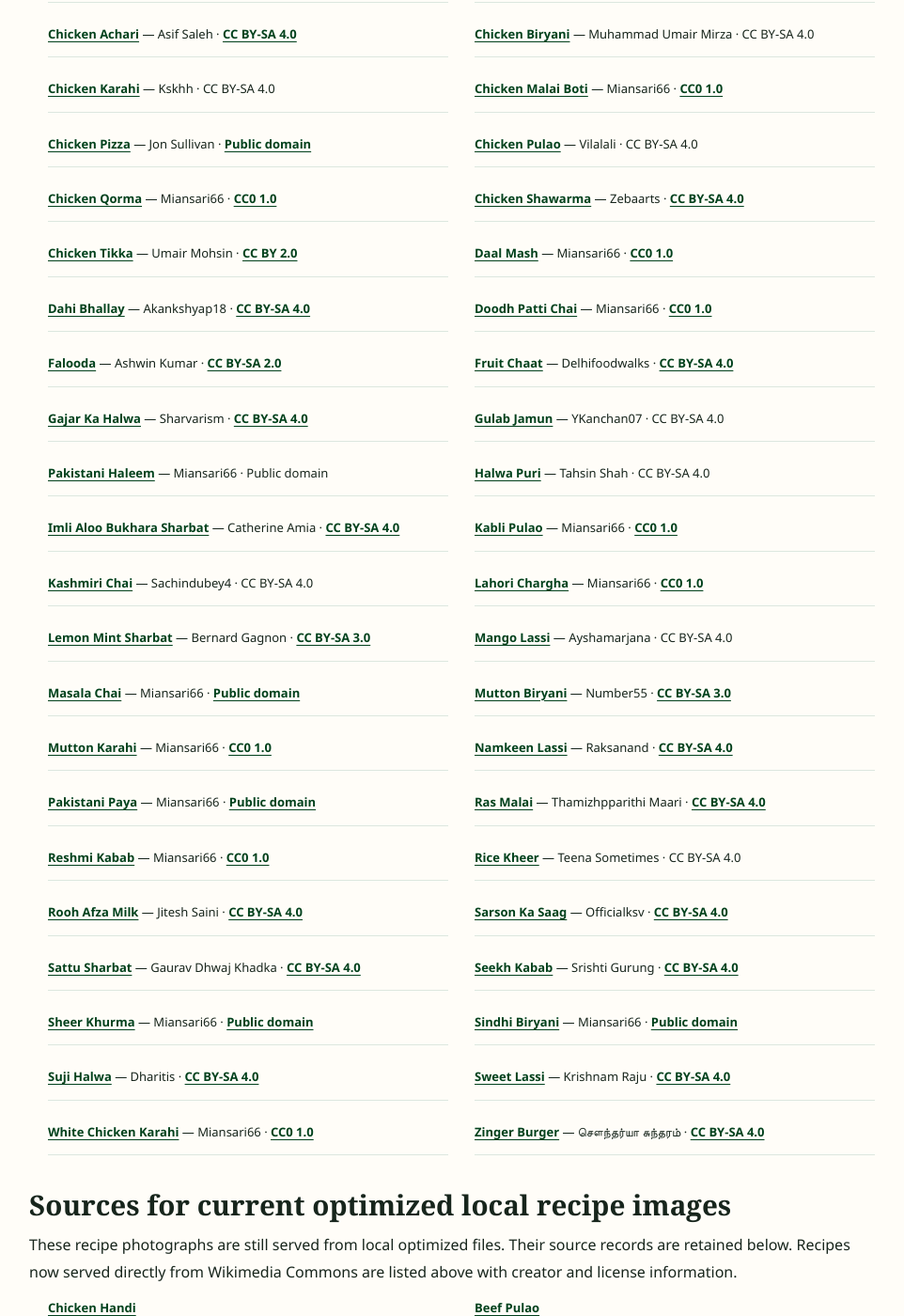
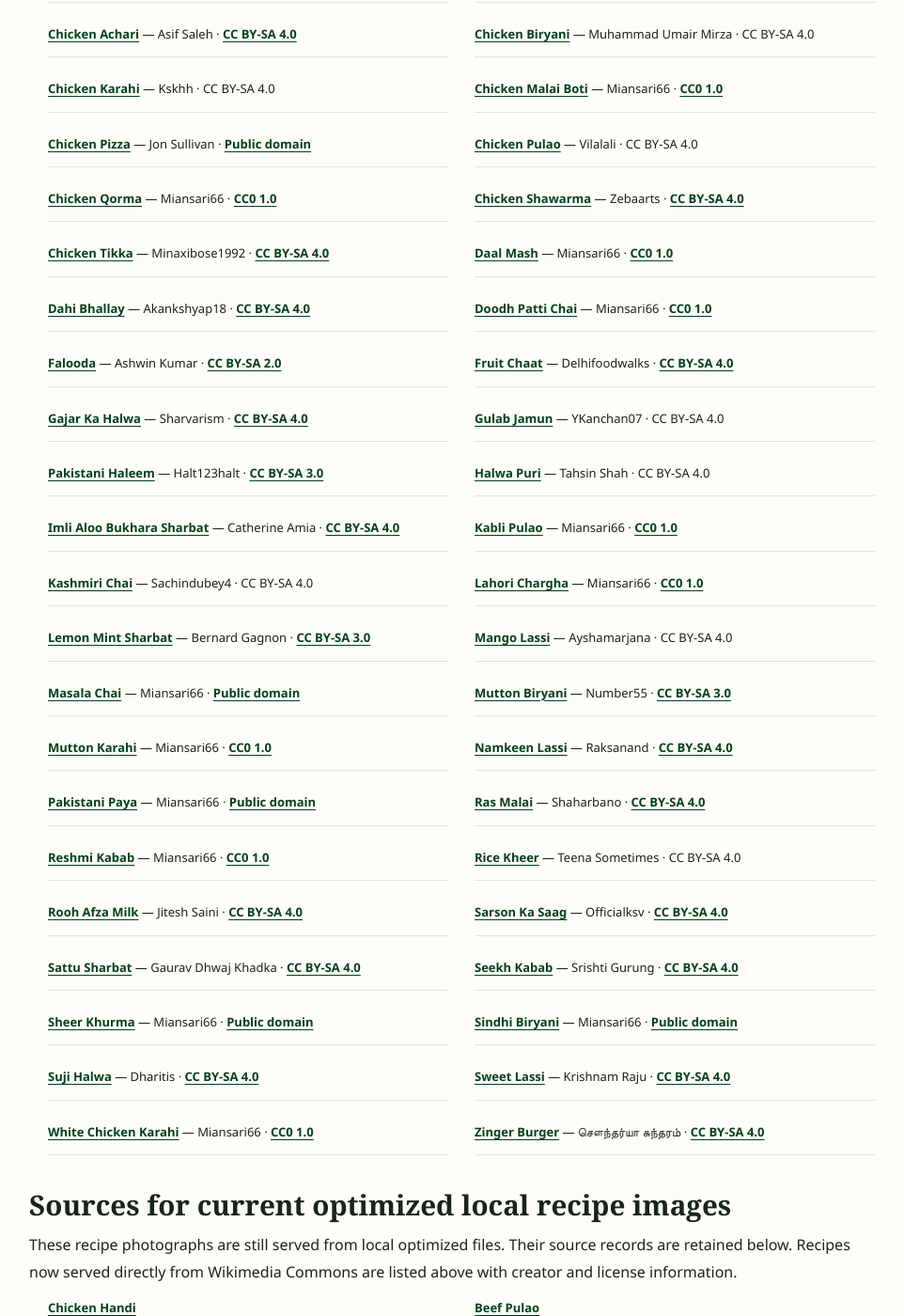
Before and after one commit to manazarali01-hub/pakistan-food, a Jekyll site: the page built from image-credits.html, in a window 1280 px wide and 1400 px high, scrolled down 936 px. Shown: the whole window at 94% size, without its empty margins (159-1121 px from the left). Built offline with Jekyll 4.4.1, drawn with Linux system fonts in a browser that asks for light colours.

Commit message:
Polish hero imagery for Haleem, Chicken Tikka and Ras Malai
* Improve Pakistani Haleem hero image and attribution

* Improve Chicken Tikka hero image and attribution

* Improve Ras Malai hero image and attribution

```diff
--- a/_data/recipes/haleem.json
+++ b/_data/recipes/haleem.json
@@ -4,7 +4,7 @@
   "category": "Beef",
   "time": "4 hrs",
   "serves": 8,
-  "image": "https://commons.wikimedia.org/wiki/Special:FilePath/Haleem.JPG?width=900",
+  "image": "https://commons.wikimedia.org/wiki/Special:FilePath/Pakistani_Haleem_served_with_garnish.jpg?width=1280",
   "description": "Slow-cooked Pakistani beef haleem with wheat, barley and mixed lentils blended into a thick, cohesive texture and finished with classic fresh garnishes.",
   "ingredients": [
     "750 g beef, boneless or shank pieces",
@@ -36,8 +36,8 @@
   "cook_time_iso": "PT3H30M",
   "total_time_iso": "PT4H",
   "date_modified": "2026-10-04",
-  "image_alt": "Pakistani beef haleem with smooth wheat and lentil texture, fried onions, ginger, coriander and lemon",
-  "image_caption": "Slow-cooked beef haleem blended until the grains, lentils and meat form a thick cohesive texture.",
+  "image_alt": "Pakistani haleem in a serving bowl with fried onions, lemon, ginger and fresh green garnish",
+  "image_caption": "Slow-cooked Pakistani haleem finished with classic fried onion, lemon, ginger and fresh herb garnishes.",
   "technique": "Haleem needs two textures at once: the grains and lentils must soften enough to blend into the base, while the beef should be tender enough to shred through it. Blend or mash in stages and adjust hot water gradually so the mixture stays thick but spoonable.",
   "doneness_cues": [
     "Wheat, barley and lentils should crush easily between the fingers before final blending.",
@@ -71,7 +71,8 @@
       "answer": "Once it thickens, use lower heat and scrape the base regularly with a sturdy spoon."
     }
   ],
-  "image_source": "https://commons.wikimedia.org/wiki/File:Haleem.JPG",
-  "image_author": "Miansari66",
-  "image_license": "Public domain"
+  "image_source": "https://commons.wikimedia.org/wiki/File:Pakistani_Haleem_served_with_garnish.jpg",
+  "image_author": "Halt123halt",
+  "image_license": "CC BY-SA 3.0",
+  "image_license_url": "https://creativecommons.org/licenses/by-sa/3.0/"
 }
```
Also changed, not shown: _data/recipes/chicken-tikka.json (+7 -7 lines), _data/recipes/ras-malai.json (+5 -5 lines).
